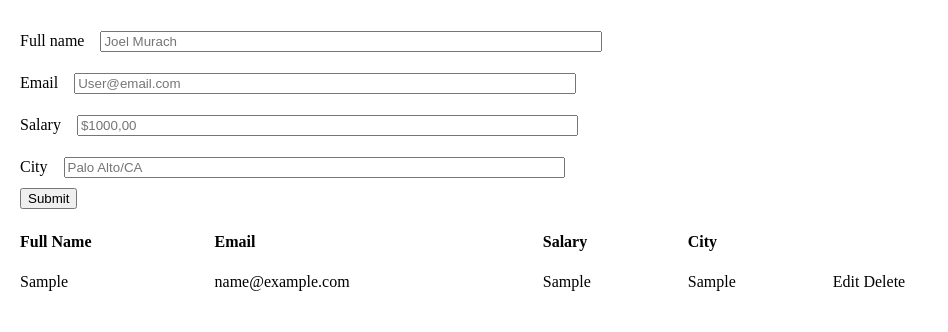
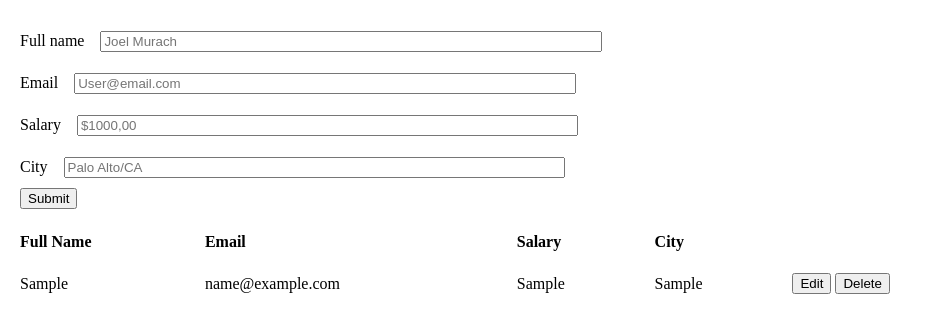
Before and after one commit to BrunoHRF/Crud-JS, a plain HTML site: page index.html in a window 1280 px wide. Both pictures are taken after typing "Sample", "name@example.com", "Sample", "Sample" into the empty fields and a click on the input "Submit". Shown: the whole page, without its empty margins (0-948 px from the left). Drawn offline with Linux system fonts and the light colour scheme.

Commit message:
Link trocado por button mas ainda com dificuldades para edição

```diff
--- a/index.html
+++ b/index.html
@@ -1,6 +1,8 @@
 <!DOCTYPE html>
 <html>
     <head>
+        <meta charset="utf-8">
+        <meta name="viewport" content="width=500, initial-scale=1">
         <title>
             Users Database
         </title>
@@ -46,7 +48,6 @@
 
                         </tbody>
                     </table>
-                <td>
                 </td>
             </tr>
         </table>
--- a/main.js
+++ b/main.js
@@ -1,6 +1,9 @@
+var selectedRow = null;
 function onForm(){
     let formData = readFormData();
-    insertData(formData);
+    if(selectedRow == null){
+        insertData(formData);
+    }
     resetData();
 }
 function readFormData(){
@@ -12,7 +15,7 @@ function readFormData(){
     return formData;
 }
 function insertData(data){
-    let table = document.getElementById("userList").getElementsByTagName('tbody')[0];
+    let table = document.getElementById("userList").getElementsByTagName("tbody")[0];
     let newRow = table.insertRow(table.length);
     cell1 = newRow.insertCell(0);
     cell1.innerHTML = data.userName;
@@ -22,14 +25,20 @@ function insertData(data){
     cell3.innerHTML = data.userSalary;
     cell4 = newRow.insertCell(3);
     cell4.innerHTML = data.userCity;
-    cell5 = newRow.insertCell(4);
-    cell5.innerHTML =`<a>Edit</a>
-                    <a>Delete</a>`;
+    cell4 = newRow.insertCell(4);
+    cell4.innerHTML =`<button onClick ="onEdit(this)">Edit</button>
+                    <button>Delete</button>`;
 }
 function resetData (){
     document.getElementById("userName").value = "";
     document.getElementById("userEmail").value = "";
     document.getElementById("userSalary").value = "";
     document.getElementById("userCity").value = "";
-
 }
+function onEdit(td){
+    selectedRow = td.parentElement.parentElement;
+    document.getElementById("userName").value = selectedRow.cells[0].innerHTML;
+    document.getElementById("userEmail").value = selectedRow.cells[1].innerHTML;
+    document.getElementById("userSalary").value = selectedRow.cells[2].innerHTML;
+    document.getElementById("userCity").value = selectedRow.cells[3].innerHTML;
+}
```
